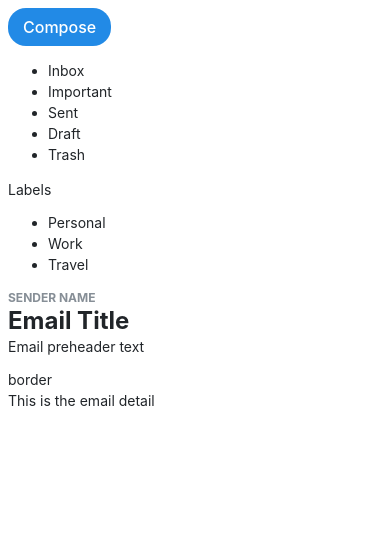
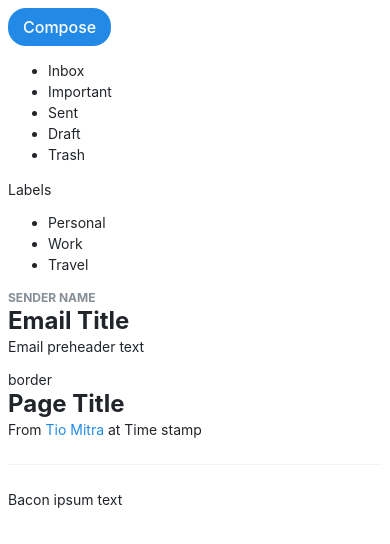
Before and after one commit to marclevetin/progressUI-email-inbox-mockup, a React (Create React App) app: page / in a window 390 px wide. Shown: the top 544 px of the page. Built offline with nearby package versions, Linux system fonts and the light colour scheme.

Commit message:
started email detail

```diff
--- a/src/containers/EmailDetail/EmailDetail.js
+++ b/src/containers/EmailDetail/EmailDetail.js
@@ -1,17 +1,28 @@
-import React, {Component} from 'react';
+import React, { Component } from "react";
 
 class EmailDetail extends Component {
-    state = {
+  state = {};
 
-    }
-
-    render () {
-        return(
-            <div className="col-md-8">
-                This is the email detail
-            </div>
-        )
-    }
+  render() {
+    return (
+      <div className="col-md-8">
+        <div class="page-title-container">
+          <div class="page-title-group">
+            <h5 class="page-title">Page Title
+                {/* <span class="page-title-group-actions right">
+                    <button class="btn btn-blue btn-ghost btn-xs">Reply</button>
+                    <button class="btn btn-blue btn-ghost btn-xs">Forward</button>
+                    <button class="btn btn-blue btn-ghost btn-xs">Move to</button>
+                </span> */}
+            </h5>
+            <p>From <a>Tio Mitra</a> at Time stamp</p>
+          </div>
+        </div>
+          <hr />
+          <p>Bacon ipsum text</p>
+      </div>
+    );
+  }
 }
 
 export default EmailDetail;
```
Also changed, not shown: src/containers/EmailDetail/EmailDetail.css (added).
